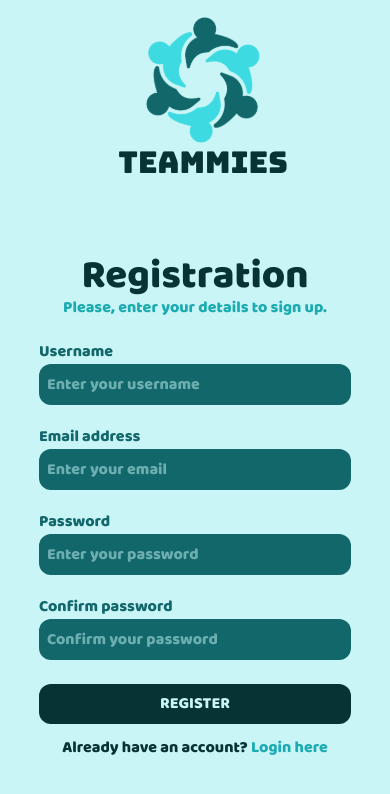
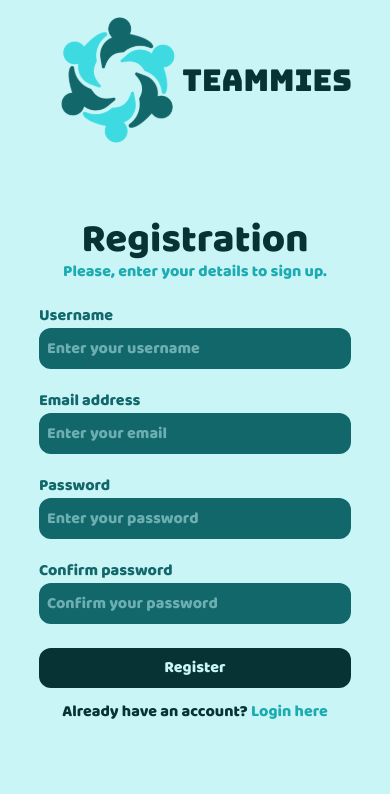
Before and after one commit to VoxeveR/teammies, a React (Vite) app in the folder frontend/: page /register in a window 390 px wide. Shown: the top 794 px of the page. Built offline with nearby package versions, Linux system fonts and the light colour scheme; a web font is replaced by a local one.

Commit message:
full register and login handling

```diff
--- a/frontend/package.json
+++ b/frontend/package.json
@@ -25,6 +25,7 @@
     "js-cookie": "^3.0.5",
     "react": "^19.1.0",
     "react-dom": "^19.1.0",
+    "react-hot-toast": "^2.6.0",
     "react-i18next": "^15.7.2",
     "sockjs-client": "^1.6.1",
     "stompjs": "^2.3.3",
--- a/frontend/src/components/general/Navbar.tsx
+++ b/frontend/src/components/general/Navbar.tsx
@@ -1,6 +1,7 @@
 import { NavLink } from 'react-router-dom';
 import { FontAwesomeIcon } from '@fortawesome/react-fontawesome';
 import { faBars } from '@fortawesome/free-solid-svg-icons';
+import React from 'react';
 
 type NavItem = {
       label: string;
@@ -13,13 +14,13 @@ type NavbarProps = {
       showMobile?: boolean;
 };
 
-export default function Navbar({ elements, showMobile = true }: NavbarProps) {
+function Navbar({ elements, showMobile = true }: NavbarProps) {
       return (
             <div className='bg-quiz-white flex h-fit w-full flex-col items-center ps-4 pb-4 first:pt-4 last:pb-4 lg:h-24 lg:flex-row'>
                   <NavLink className='flex items-center' to='/'>
                         <img src='/src/assets/logo.svg' className='h-32 w-32 lg:h-20 lg:w-20' />
+                        <div className='font-[Bungee] text-3xl lg:ml-2 lg:text-5xl'>TEAMMIES</div>
                   </NavLink>
-                  <div className='font-[Bungee] text-3xl lg:ml-2 lg:text-5xl'>TEAMMIES</div>
                   <div className='flex w-full flex-col'>
                         {showMobile ? (
                               <label htmlFor='toggle' className='flex cursor-pointer items-center justify-center lg:hidden'>
@@ -45,3 +46,5 @@ export default function Navbar({ elements, showMobile = true }: NavbarProps) {
             </div>
       );
 }
+
+export default React.memo(Navbar);
--- a/frontend/src/hooks/useAuth.tsx
+++ b/frontend/src/hooks/useAuth.tsx
@@ -4,7 +4,8 @@ import axios from 'axios';
 interface AuthContextType {
       accessToken: string;
       setAccessToken: (token: string) => void;
-      login: (username: string, password: string) => Promise<{ success: boolean; message?: string }>;
+      login: (email: string, password: string) => Promise<{ success: boolean; message?: string }>;
+      register: (email: string, username: string, password: string) => Promise<{ success: boolean; message?: string }>;
       isAuthenticated: boolean;
 }
 
@@ -14,12 +15,12 @@ export const AuthProvider = ({ children }: { children: React.ReactNode }) => {
       const [accessToken, setAccessToken] = useState('');
       let isAuthenticated = false;
 
-      async function login(username: string, password: string): Promise<{ success: boolean; message?: string }> {
+      async function login(email: string, password: string): Promise<{ success: boolean; message?: string }> {
             return axios
                   .post(
                         'http://localhost:8080/api/auth/login',
                         {
-                              email: username,
+                              email: email,
                               password: password,
                         },
                         {
@@ -34,16 +35,57 @@ export const AuthProvider = ({ children }: { children: React.ReactNode }) => {
                               setAccessToken(accessToken);
                               isAuthenticated = true;
                               return { success: true };
+                        } else if (response.status === 401) {
+                              return { success: false, message: 'Invalid username or password!' };
                         }
-                        return { success: false, message: 'Login failed' };
                   })
                   .catch((error) => {
-                        console.log(error + ' cos sie zesralo');
-                        return { success: false, message: 'Invalid username or password' };
+                        console.log(error);
+                        return { success: false, message: `Can't connect to server! Try again later.` };
                   });
       }
 
-      return <AuthContext.Provider value={{ accessToken, setAccessToken, login, isAuthenticated }}>{children}</AuthContext.Provider>;
+      async function register(email: string, username: string, password: string): Promise<{ success: boolean; message?: string }> {
+            return axios
+                  .post(
+                        'http://localhost:8080/api/auth/register',
+                        {
+                              email: email,
+                              username: username,
+                              password: password,
+                        },
+                        {
+                              withCredentials: true,
+                        }
+                  )
+                  .then((response) => {
+                        if (response.status === 200) {
+                              return { success: true };
+                        } else if (response.status === 422) {
+                              return { success: false, message: response.data.message };
+                        }
+                  })
+                  .catch((error) => {
+                        if (error.response) {
+                              console.log(error.response.status);
+
+                              if (error.response.status === 422 || 409) {
+                                    return {
+                                          success: false,
+                                          message: error.response.data.message,
+                                    };
+                              }
+                        }
+
+                        console.log(error);
+                        return {
+                              success: false,
+                              message: `Can't connect to server! Try again later.`,
+                        };
+                  });
+      }
+
+      return <AuthContext.Provider value={{ accessToken, setAccessToken, login, register, isAuthenticated }}>{children}</AuthContext.Provider>;
 };
 
 export const useAuth = () => {
--- a/frontend/src/main.tsx
+++ b/frontend/src/main.tsx
@@ -15,6 +15,7 @@ import RegisterPage from './pages/RegisterPage.tsx';
 import TeamPage from './pages/TeamPage.tsx';
 import LeagueManagementPage from './pages/LeagueManagementPage.tsx';
 import { AuthProvider } from './hooks/useAuth.tsx';
+import { Toaster } from 'react-hot-toast';
 
 const QuizJoinPage = React.lazy(() => import('./pages/QuizJoinPage.tsx'));
 
@@ -88,6 +89,7 @@ const router = createBrowserRouter([
 createRoot(document.getElementById('root')!).render(
       <StrictMode>
             <AuthProvider>
+                  <Toaster position='top-center' />
                   <RouterProvider router={router} />
             </AuthProvider>
       </StrictMode>
--- a/frontend/src/pages/ErrorPage.tsx
+++ b/frontend/src/pages/ErrorPage.tsx
@@ -11,7 +11,7 @@ export default function ErrorPage({ error: errorProp }: Props) {
 
       if (isRouteErrorResponse(routeError)) {
             return (
-                  <div className='bg-quiz-white flex h-full w-full flex-col items-center justify-center gap-1.5 lg:bg-transparent'>
+                  <div className='bg-quiz-white flex h-screen w-full flex-col items-center justify-center gap-1.5 lg:bg-transparent'>
                         <div className='text-quiz-green lg:text-quiz-white text-8xl lg:text-[350px]'>Oops!</div>
                         <h1 className='text-quiz-dark-green lg:text-quiz-white max-w-[80%] text-3xl font-bold text-wrap wrap-break-word lg:text-5xl'>
                               {routeError.status} - {routeError.statusText.toUpperCase()}
--- a/frontend/src/pages/LoginPage.tsx
+++ b/frontend/src/pages/LoginPage.tsx
@@ -1,24 +1,40 @@
-import { useState } from 'react';
+import { useEffect, useState } from 'react';
 import Navbar from '../components/general/Navbar.tsx';
 import { useAuth } from '../hooks/useAuth.tsx';
-import { useNavigate } from 'react-router';
+import { useLocation, useNavigate } from 'react-router';
+import { toast } from 'react-hot-toast';
 
 function LoginPage() {
       const [username, setUsername] = useState('');
       const [password, setPassword] = useState('');
       const [error, setError] = useState('');
+      const [isLoading, setIsLoading] = useState(false);
 
       const auth = useAuth();
+      const location = useLocation();
       const navigate = useNavigate();
+
+      useEffect(() => {
+            if (location.state?.registered) {
+                  toast.success('Account created successfully! You can now log in.');
+            }
+            window.history.replaceState({}, '');
+      }, [location]);
 
       async function login(e: React.FormEvent<HTMLButtonElement>) {
             e.preventDefault();
-
-            const result = await auth.login(username, password);
-            if (result.success) {
-                  navigate('/leagues');
-            } else {
-                  setError(result.message || 'Login failed');
+            setIsLoading(true);
+            try {
+                  const result = await auth.login(username, password);
+                  if (result.success) {
+                        navigate('/leagues');
+                  } else {
+                        setError(result.message || 'Login failed');
+                  }
+            } catch (err) {
+                  setError('An unexpected error occured!');
+            } finally {
+                  setIsLoading(false);
             }
       }
 
@@ -27,16 +43,13 @@ function LoginPage() {
                   <Navbar showMobile={false}></Navbar>
                   <div className='bg-quiz-white flex h-full min-h-fit w-full flex-col lg:mx-auto lg:my-auto lg:h-fit lg:w-1/4 lg:min-w-lg lg:rounded-xl lg:bg-none lg:pb-8 xl:w-1/5'>
                         {error && (
-                              <div className='flex h-8 w-full justify-center justify-self-center bg-red-500 text-center align-middle text-xl lg:rounded-t-xl'>
-                                    <div className='flex-1 text-center'>{error}</div>
-                                    <div
-                                          className='cursor-pointer pe-2'
-                                          onClick={() => {
-                                                setError('');
-                                          }}
-                                    >
-                                          X
-                                    </div>
+                              <div className='flex h-fit w-full items-center justify-center bg-red-500 text-center text-xl lg:rounded-t-xl'>
+                                    {' '}
+                                    <div className='flex-1 text-center'>{error}</div>{' '}
+                                    <div className='cursor-pointer pe-2' onClick={() => setError('')}>
+                                          {' '}
+                                          X{' '}
+                                    </div>{' '}
                               </div>
                         )}
 
@@ -55,8 +68,8 @@ function LoginPage() {
                               <label className='text-quiz-green text-[16px]'>Password</label>
                               <input type='password' placeholder='Enter your password' className='input mb-2' onChange={(e) => setPassword(e.target.value)}></input>
                               <div className='flex items-center justify-center pt-5'>Forgot your password?</div>
-                              <button type='submit' className='button' onClick={login}>
-                                    LOGIN
+                              <button type='submit' className='button' onClick={login} disabled={isLoading}>
+                                    {isLoading ? 'Logging in...' : 'LOGIN'}
                               </button>
                         </form>
                         <div>
--- a/frontend/src/pages/RegisterPage.tsx
+++ b/frontend/src/pages/RegisterPage.tsx
@@ -1,11 +1,71 @@
+import { useState } from 'react';
 import Navbar from '../components/general/Navbar.tsx';
+import { useAuth } from '../hooks/useAuth.tsx';
+import { useNavigate } from 'react-router-dom';
 
 function RegisterPage() {
+      const [username, setUsername] = useState('');
+      const [email, setEmail] = useState('');
+      const [password, setPassword] = useState('');
+      const [confirmPassword, setConfirmPassword] = useState('');
+      const [error, setError] = useState('');
+      const [isLoading, setIsLoading] = useState(false);
+
+      const auth = useAuth();
+      const navigate = useNavigate();
+
+      async function register(e: React.FormEvent<HTMLButtonElement>) {
+            e.preventDefault();
+            setError('');
+
+            if (!username.trim() || !email.trim() || !password.trim() || !confirmPassword.trim()) {
+                  setError('All fields must be filled');
+                  return;
+            }
+
+            if (password !== confirmPassword) {
+                  setError('Passwords do not match');
+                  return;
+            }
+
+            // Możesz dodać walidację emaila:
+            const emailRegex = /^[^\s@]+@[^\s@]+\.[^\s@]+$/;
+            if (!emailRegex.test(email)) {
+                  setError('Invalid email address');
+                  return;
+            }
+
+            setIsLoading(true);
+
+            try {
+                  const result = await auth.register(email, username, password);
+                  if (result.success) {
+                        navigate('/login', { state: { registered: true } });
+                  } else {
+                        setError(result.message || 'Registration failed');
+                  }
+            } catch (err) {
+                  setError('An unexpected error occurred!');
+            } finally {
+                  setIsLoading(false);
+            }
+      }
+
       return (
             <div className='flex h-screen max-h-screen w-full flex-col overflow-auto'>
                   <Navbar showMobile={false}></Navbar>
-                  <div className='bg-quiz-white flex h-full min-h-fit w-full flex-col pt-15 lg:mx-auto lg:my-auto lg:h-fit lg:w-1/4 lg:min-w-lg lg:rounded-xl lg:bg-none lg:pt-8 lg:pb-8 xl:w-1/5'>
-                        <div className='flex w-full flex-col items-center justify-center gap-1'>
+                  <div className='bg-quiz-white flex h-full min-h-fit w-full flex-col lg:mx-auto lg:my-auto lg:h-fit lg:w-1/4 lg:min-w-lg lg:rounded-xl lg:bg-none lg:pb-8 xl:w-1/5'>
+                        {error && (
+                              <div className='flex h-fit w-full items-center justify-center bg-red-500 text-center text-xl lg:rounded-t-xl'>
+                                    {' '}
+                                    <div className='flex-1 text-center'>{error}</div>{' '}
+                                    <div className='cursor-pointer pe-2' onClick={() => setError('')}>
+                                          {' '}
+                                          X{' '}
+                                    </div>{' '}
+                              </div>
+                        )}
+                        <div className='flex w-full flex-col items-center justify-center gap-1 pt-15 lg:pt-8'>
                               <div className='hidden items-center lg:flex lg:flex-col'>
                                     <img src='/src/assets/logo.svg' className='lg:h-48 lg:w-48' />
                                     <div className='font-[Bungee] text-xl'>TEAMMIES</div>
@@ -16,22 +76,22 @@ function RegisterPage() {
                         <form className='mx-auto mt-2 flex w-4/5 flex-col gap-4 lg:w-3/5'>
                               <div className='flex flex-col gap-1'>
                                     <label className='text-quiz-green text-[16px]'>Username</label>
-                                    <input type='text' placeholder='Enter your username' className='input mb-2'></input>
+                                    <input type='text' placeholder='Enter your username' className='input mb-2' onChange={(e) => setUsername(e.target.value)}></input>
                               </div>
                               <div className='flex flex-col gap-1'>
                                     <label className='text-quiz-green text-[16px]'>Email address</label>
-                                    <input type='text' placeholder='Enter your email' className='input mb-2'></input>
+                                    <input type='text' placeholder='Enter your email' className='input mb-2' onChange={(e) => setEmail(e.target.value)}></input>
                               </div>
                               <div className='flex flex-col gap-1'>
                                     <label className='text-quiz-green text-[16px]'>Password</label>
-                                    <input type='password' placeholder='Enter your password' className='input mb-2'></input>
+                                    <input type='password' placeholder='Enter your password' className='input mb-2' onChange={(e) => setPassword(e.target.value)}></input>
                               </div>
                               <div className='flex flex-col gap-1'>
                                     <label className='text-quiz-green text-[16px]'>Confirm password</label>
-                                    <input type='password' placeholder='Confirm your password' className='input mb-2'></input>
+                                    <input type='password' placeholder='Confirm your password' className='input mb-2' onChange={(e) => setConfirmPassword(e.target.value)}></input>
                               </div>
-                              <button type='submit' className='button pt-5'>
-                                    REGISTER
+                              <button type='submit' className='button pt-5' disabled={isLoading} onClick={register}>
+                                    {isLoading ? 'Loading...' : 'Register'}
                               </button>
                         </form>
                         <div>
```
Also changed, not shown: frontend/src/middleware/api.ts (+4 -11 lines), 1 other file (tests, documents, lock files or other folders).
